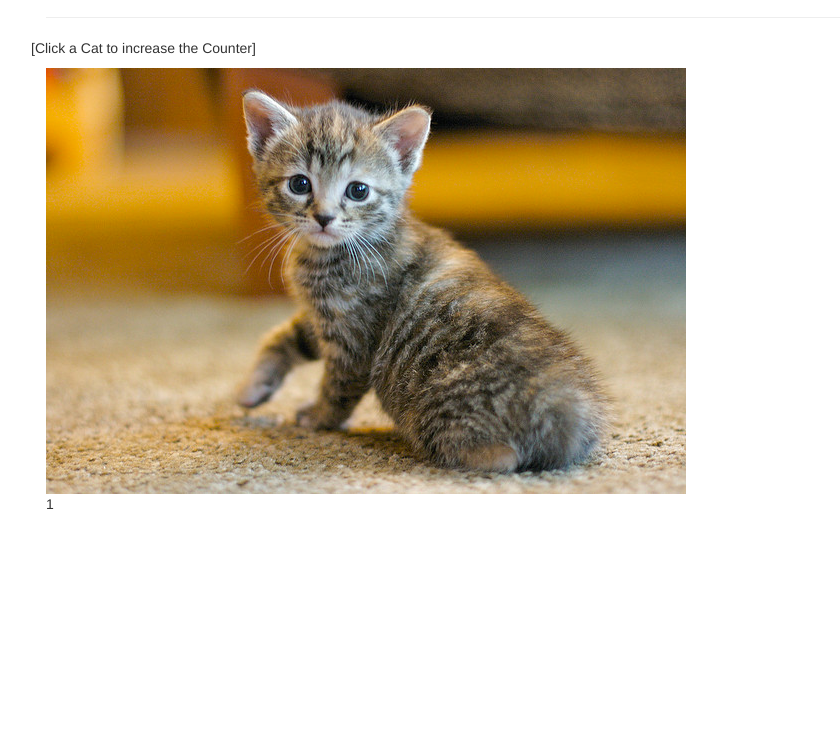
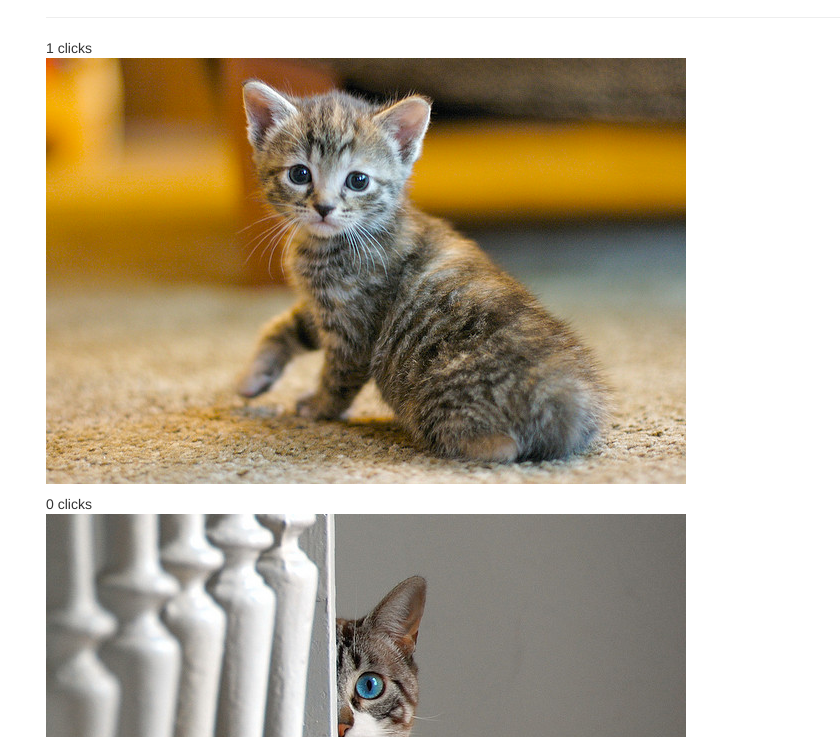
Before and after one commit to Manoj85/ud989-cat-clicker-manoj, a plain HTML site: page index.html in a window 1280 px wide. Both pictures are taken after a click on the picture 390 px from the left and 343 px from the top of the page. Shown: the part 63-800 px from the top of the page, without its empty margins (24-864 px from the left). Drawn offline with nearby package versions, Linux system fonts and the light colour scheme.

Commit message:
catClicker - v2 with 2 Cats

```diff
--- a/index.html
+++ b/index.html
@@ -8,17 +8,18 @@
 <section class="container">
     <h1 class="centerText">Cat Clicker - Version 1.0 </h1>
     <hr>
-    <div class="row">
-        <p> [Click a Cat to increase the Counter]</p>
-        <div class="col-md-12">
-            <div id="catArea">
-                <img id="cat-image" src="./images/cat.jpg"/>
-            </div>
-            <div class="clickCounter">
 
-            </div>
-        </div>
-    </div>
+    <p>
+        <span id="counter1">0</span> clicks
+        <br>
+        <img id="clicker1" src="./images/cat_1.jpg">
+    </p>
+    <p>
+        <span id="counter2">0</span> clicks
+        <br>
+        <img id="clicker2" src="./images/cat_2.jpg">
+    </p>
+
 </section>
 
 <!--Stylesheets & JS-->
--- a/js/app.js
+++ b/js/app.js
@@ -1,8 +1,11 @@
 $( function() {
-    var counter = 0;
-    $('#cat-image').click(function(e) {
-        counter++;
-        console.log('Cat Clicked - ' + counter + ' times!!'  );
-        $('.clickCounter').text(counter);
+    var count1 = 0, count2 = 0;
+    $('#clicker1').click(function(e) {
+        count1++;
+        $('#counter1').text(count1);
+    });
+    $('#clicker2').click(function(e) {
+        count2++;
+        $('#counter2').text(count2);
     });
 });
```
Also changed, not shown: images/cat_1.jpg (renamed from images/cat.jpg), images/cat_2.jpg (added), 1 other file.
